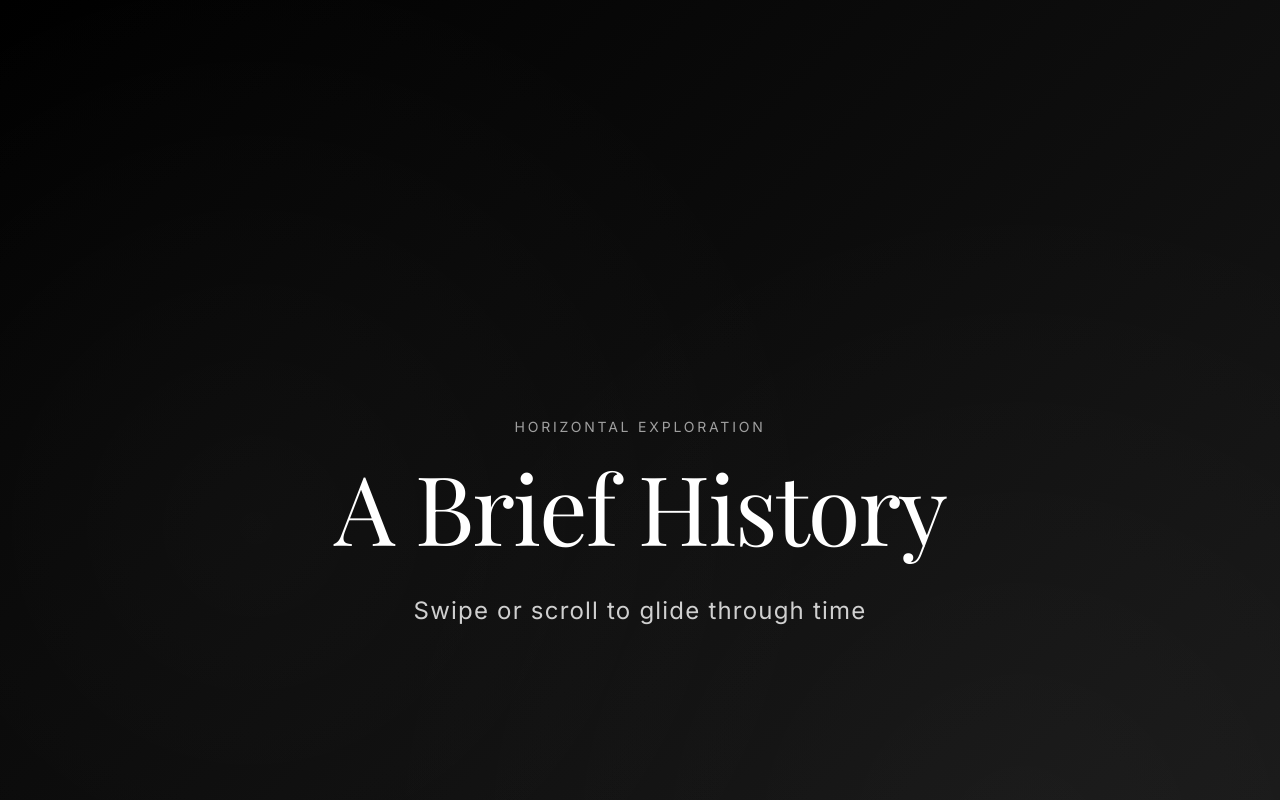
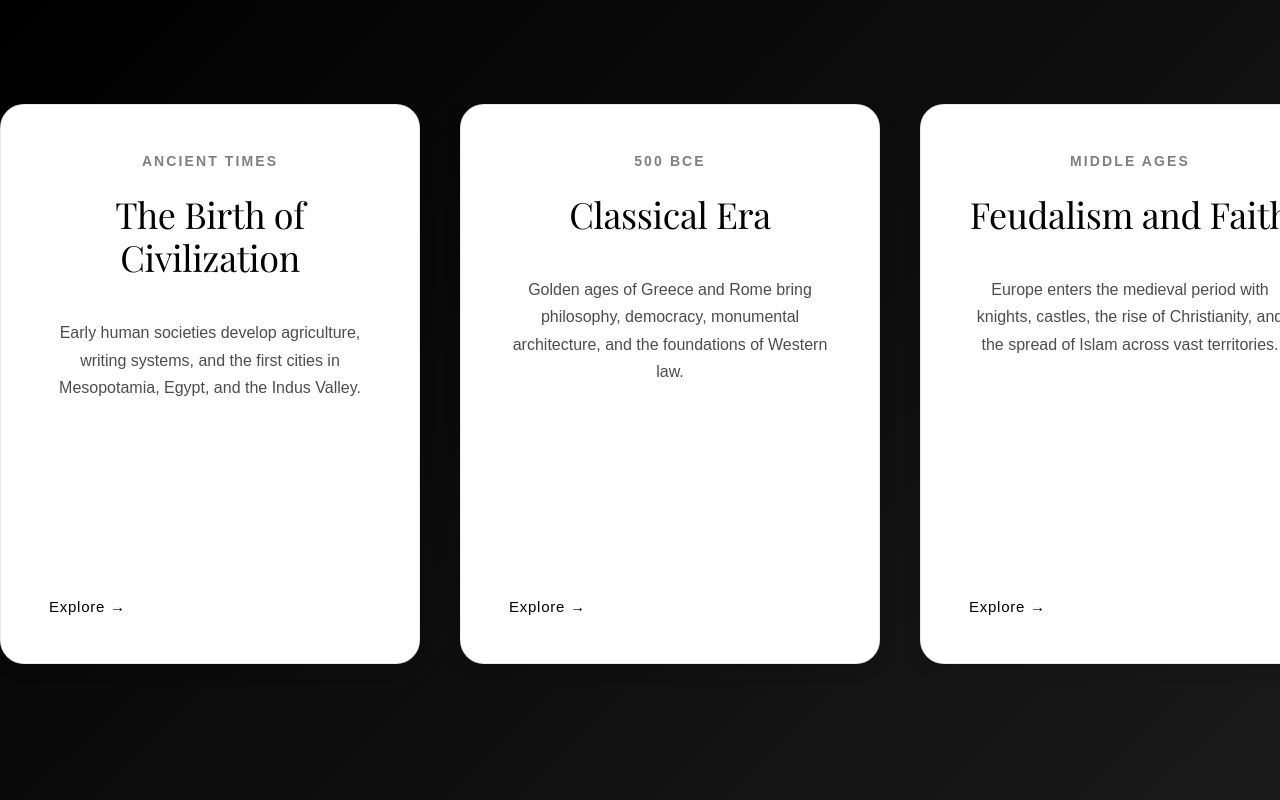
Before and after one commit to PainInVein/HCM202Test, a React (Vite) app: page / in a window 1280 px wide. Shown: the top 800 px of the page. Built offline with nearby package versions, Linux system fonts and the light colour scheme.

Commit message:
Damn shit

```diff
--- a/src/App.css
+++ b/src/App.css
@@ -1,9 +1,10 @@
 /* Page Layout */
 .page {
   width: 100%;
-  min-height: 100vh;
-  background: #fafafa;
+  height: 100vh;
+  background: linear-gradient(135deg, #000000 0%, #1a1a1a 100%);
   overflow-x: hidden;
+  overflow-y: hidden;
 }
 
 /* Hero Section */
@@ -61,12 +62,12 @@
 /* Events Section */
 .events-section {
   width: 100%;
-  min-height: 100vh;
+  height: 100vh;
   display: flex;
   align-items: center;
-  padding: 4rem 0;
+  padding: 0;
   position: relative;
-  background: #fafafa;
+  background: transparent;
 }
 
 /* Events Rail - Single Horizontal Scroll Container */
@@ -125,7 +126,7 @@
   box-shadow:
     0 4px 20px rgba(0, 0, 0, 0.08),
     0 1px 3px rgba(0, 0, 0, 0.05);
-  transition: all 0.4s cubic-bezier(0.4, 0, 0.2, 1);
+  transition: box-shadow 0.15s ease-out, border-color 0.15s ease-out;
   scroll-snap-align: start;
   overflow: hidden;
   transform-style: preserve-3d;
@@ -142,7 +143,7 @@
   bottom: 0;
   background: linear-gradient(135deg, rgba(0, 0, 0, 0.02) 0%, transparent 100%);
   opacity: 0;
-  transition: opacity 0.4s;
+  transition: opacity 0.15s ease-out;
   pointer-events: none;
 }
 
@@ -154,7 +155,6 @@
   box-shadow:
     0 20px 60px rgba(0, 0, 0, 0.15),
     0 4px 12px rgba(0, 0, 0, 0.1);
-  transform: translateY(-8px);
   border-color: rgba(0, 0, 0, 0.12);
 }
 
@@ -173,7 +173,7 @@
   bottom: 0;
   background: linear-gradient(135deg, #f8f8f8 0%, #ffffff 100%);
   opacity: 0;
-  transition: opacity 0.4s;
+  transition: opacity 0.15s ease-out;
   pointer-events: none;
 }
 
@@ -357,7 +357,7 @@
   }
 
   .events-section {
-    padding: 2rem 0;
+    padding: 0;
   }
 
   .events-rail {
@@ -397,8 +397,8 @@
 
 @media (max-width: 480px) {
   .events-section {
-    padding: 2rem 0;
-    min-height: auto;
+    padding: 0;
+    height: 100vh;
   }
 
   .events-rail {
--- a/src/App.tsx
+++ b/src/App.tsx
@@ -114,18 +114,6 @@ function App() {
 
   return (
     <main className="page">
-      <section className="hero">
-        <motion.div
-          initial={{ opacity: 0, y: 40 }}
-          animate={{ opacity: 1, y: 0 }}
-          transition={{ duration: 1.2, ease: "easeOut" }}
-        >
-          <p className="eyebrow">horizontal exploration</p>
-          <h1>A Brief History</h1>
-          <p className="subtitle">Swipe or scroll to glide through time</p>
-        </motion.div>
-      </section>
-
       <section className="events-section">
         <motion.div
           className="events-rail"
@@ -147,7 +135,12 @@ function App() {
               initial={{ opacity: 0, x: 50 }}
               whileInView={{ opacity: 1, x: 0 }}
               viewport={{ once: true, margin: "-50px" }}
-              transition={{ duration: 0.6, delay: index * 0.1 }}
+              transition={{
+                opacity: { duration: 0.6, delay: index * 0.1 },
+                x: { duration: 0.6, delay: index * 0.1 },
+                scale: { duration: 0.15, ease: "easeOut" },
+                y: { duration: 0.15, ease: "easeOut" },
+              }}
             >
               <div className="card-content">
                 <span className="card-year">{item.year}</span>
--- a/src/index.css
+++ b/src/index.css
@@ -34,7 +34,15 @@ body {
   margin: 0;
   padding: 0;
   width: 100%;
+  height: 100vh;
   overflow-x: hidden;
+  overflow-y: hidden;
+}
+
+#root {
+  width: 100%;
+  height: 100vh;
+  overflow: hidden;
 }
 
 h1,
```
